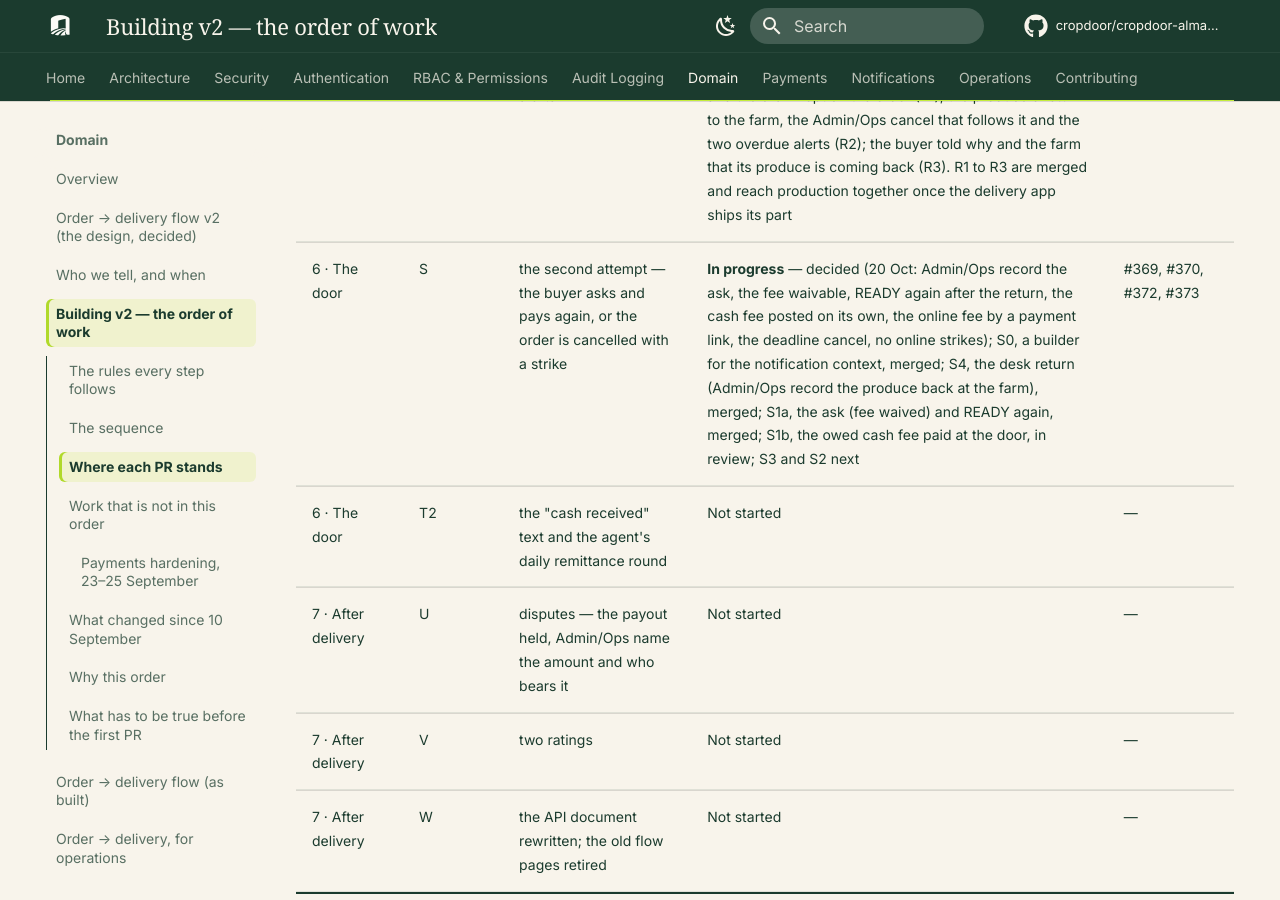
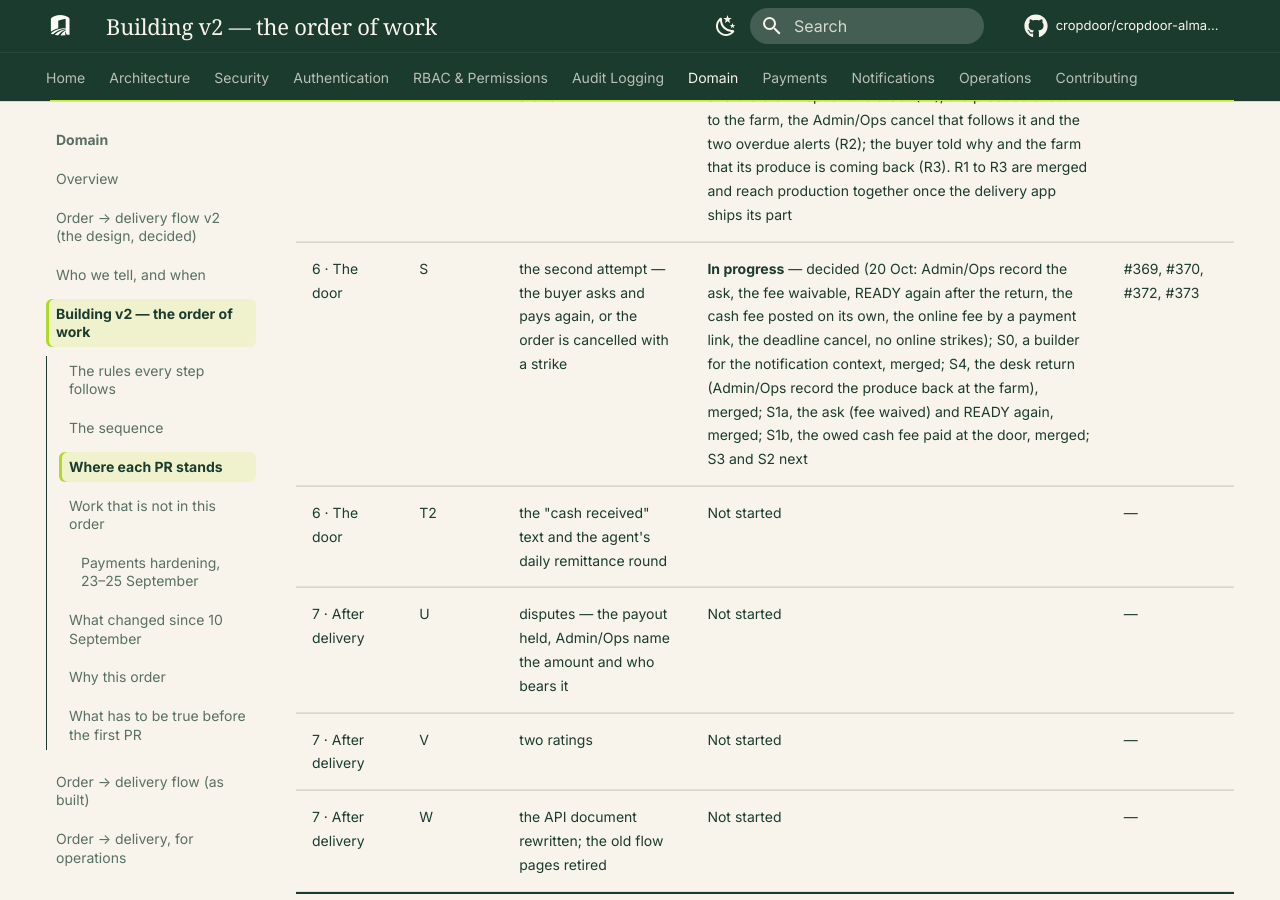
Before and after one commit to cropdoor/cropdoor-almanac, an MkDocs documentation site: the page built from docs/domain/order-delivery-flow-v2-build-order.md, in a window 1280 px wide and 900 px high, scrolled down 8719 px. Built offline with MkDocs 1.6.1 and Material for MkDocs 9.7.7, drawn with Linux system fonts in a browser that asks for light colours; some web fonts are replaced; comment, search, counter and statistics services are not loaded.

Commit message:
build order: S1b, the owed cash fee, merged (#373)

```diff
--- a/docs/domain/order-delivery-flow-v2-build-order.md
+++ b/docs/domain/order-delivery-flow-v2-build-order.md
@@ -79,7 +79,7 @@ The one place that says what is finished. A PR is **Done** only once it is merge
 | 6 · The door | P | the handoff code — sent at placement, verified at the door with no signal | **Done** — the code sent at placement and checked online at the door on every order, with try limits, resend, "buyer has no code" and the Admin/Ops list; the no-signal door waits for the mobile apps (CTO, 17 Oct) | #364 |
 | 6 · The door | Q | the delivery photo, required | **Done** — 1–3 photos of the produce required at the door, stored in the private evidence bucket, shown to Admin/Ops and to the Buyer once delivered | #365 |
 | 6 · The door | R | DELIVERY FAILED, the return to the farm, the alerts | **Done** — the delivery agent's DELIVERY FAILED at the door with a reason, a note and photos, no money moved and the crew kept on the order (R1); the produce's return to the farm, the Admin/Ops cancel that follows it and the two overdue alerts (R2); the buyer told why and the farm that its produce is coming back (R3). R1 to R3 are merged and reach production together once the delivery app ships its part | #366, #367, #368 |
-| 6 · The door | S | the second attempt — the buyer asks and pays again, or the order is cancelled with a strike | **In progress** — decided (20 Oct: Admin/Ops record the ask, the fee waivable, READY again after the return, the cash fee posted on its own, the online fee by a payment link, the deadline cancel, no online strikes); S0, a builder for the notification context, merged; S4, the desk return (Admin/Ops record the produce back at the farm), merged; S1a, the ask (fee waived) and READY again, merged; S1b, the owed cash fee paid at the door, in review; S3 and S2 next | #369, #370, #372, #373 |
+| 6 · The door | S | the second attempt — the buyer asks and pays again, or the order is cancelled with a strike | **In progress** — decided (20 Oct: Admin/Ops record the ask, the fee waivable, READY again after the return, the cash fee posted on its own, the online fee by a payment link, the deadline cancel, no online strikes); S0, a builder for the notification context, merged; S4, the desk return (Admin/Ops record the produce back at the farm), merged; S1a, the ask (fee waived) and READY again, merged; S1b, the owed cash fee paid at the door, merged; S3 and S2 next | #369, #370, #372, #373 |
 | 6 · The door | T2 | the "cash received" text and the agent's daily remittance round | Not started | — |
 | 7 · After delivery | U | disputes — the payout held, Admin/Ops name the amount and who bears it | Not started | — |
 | 7 · After delivery | V | two ratings | Not started | — |
```
